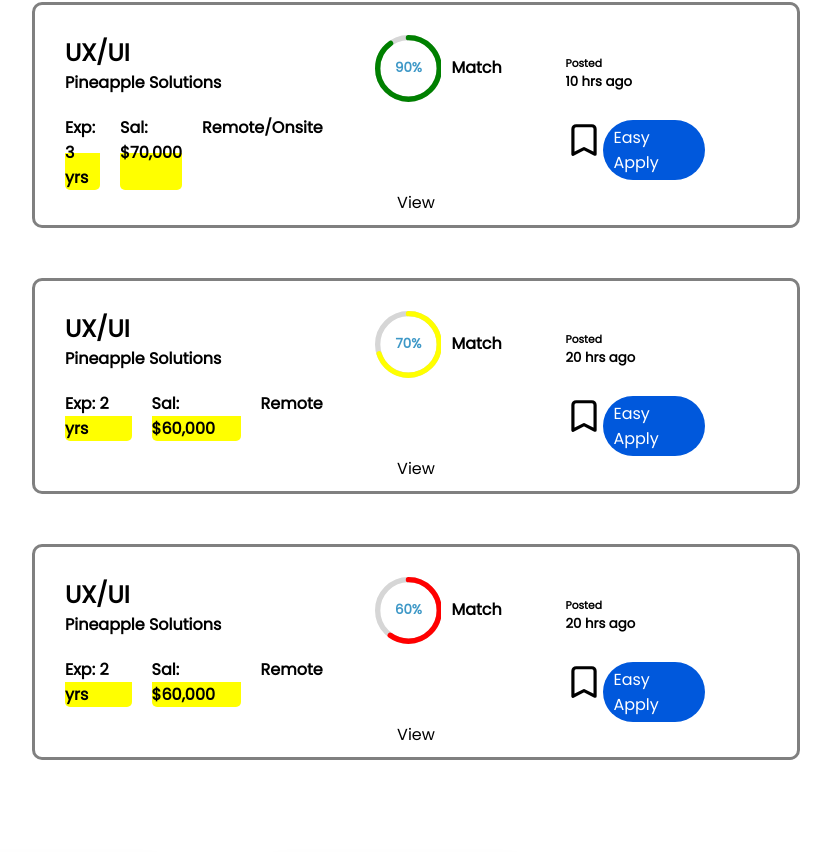
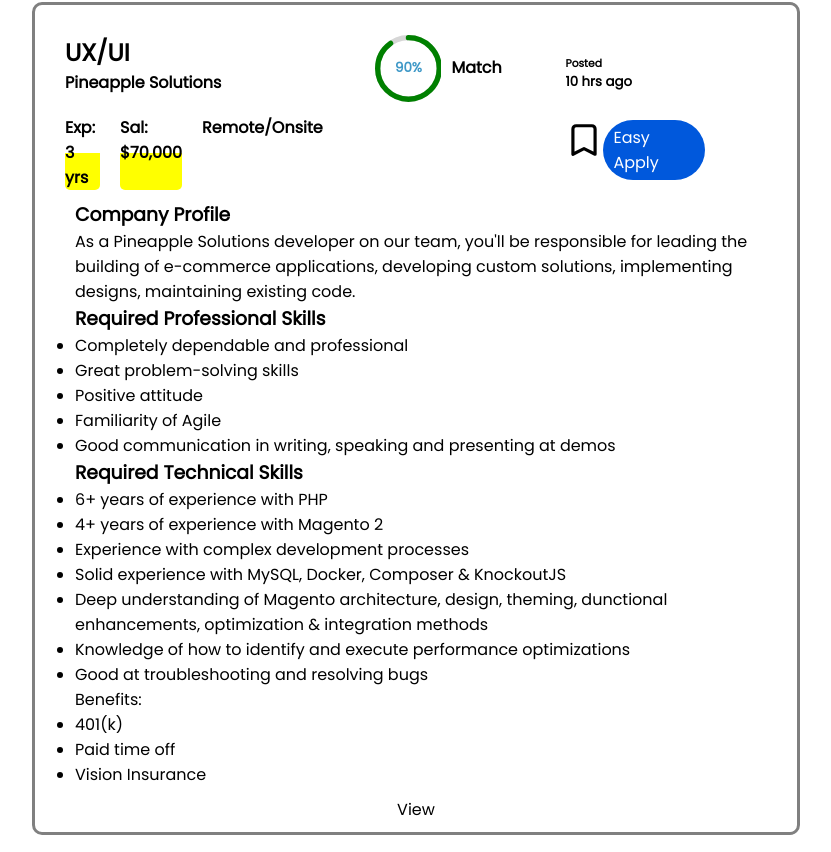
Before and after one commit to japyles/thinkful-hackathon, a React (Create React App) app: page / in a window 1280 px wide. Shown: the part 308-1160 px from the top of the page, without its empty margins (224-1055 px from the left). Built offline with nearby package versions, Linux system fonts and the light colour scheme.

Commit message:
fixing conflict

```diff
--- a/src/components/ListJobs.js
+++ b/src/components/ListJobs.js
@@ -9,8 +9,8 @@ import { IconContext } from "react-icons";
 
 function ListJobs() {
 
+    // FETCHING job data
     const [jobs, setJobs] = useState([]);
-    const [isActive, setIsActive] = useState(false);
 
     const fetchJobs=()=>{
       fetch('/jobData.json'
@@ -32,29 +32,54 @@ function ListJobs() {
     }
     useEffect(()=>{
       fetchJobs()
-    },[])
+    },[]);
 
-    const jobList = jobs.map((job) => {
+    // ACCORDIAN logic
+    const [isActive, setIsActive] = useState(null);
+
+    const handleAccordian = accordianNumber => {
+        setIsActive(isActive === accordianNumber? null : accordianNumber);
+    }
+
+    // LIST job data
+    const jobList = jobs.map((job, index) => {
+
+        // mapping array for professional skills, technical skills, and benefits to be in a list
+        const proSkills = job.required_pro_skills.map((skill) =>
+            <li>{skill}</li>
+        );
+
+        const techSkills = job.required_tech_skills.map((skill) =>
+        <li>{skill}</li>
+        );
+
+        const benefits = job.benefits.map((benefit) =>
+        <li>{benefit}</li>
+        );
+
         return (
+            /* JOB CARD SEARCH RESULTS */
             <div className={styles.card}>
                 <div className={styles.carddisplay}>
+
+                    {/* LEFT SIDE: title, comapny name, exp, sal, remote/onsite */}
                     <div className={styles.left}>
                         <h2>{job.title}</h2>
                         <h4>{job.company_name}</h4>
-
                         <div className={styles.info}>
                             <h4 className={styles.highlight}>Exp: {job.experience} yrs</h4>
                             <h4 className={styles.highlight}>Sal: ${job.salary} </h4>
-                        {/* <h4>{job.location.map((loc) => loc + '/')}</h4> */}
                             <h4>{job.location.join('/')}</h4>
-
                         </div>
                     </div>
+
+                    {/* RIGHT SIDE: progress bar/profile match, posted time, bookmark, easy apply button */}
                     <div className={styles.right}>
                         <div className={styles.progress}>
                         <h4 className={styles.progressbar}>
 
-                        { job.profile_match >= 90 ? <CircularProgressbar value={job.profile_match} text={`${job.profile_match}%`} styles={{ path: { stroke: 'green' }}}/> :
+                            {
+                                job.profile_match >= 90 ? <CircularProgressbar value={job.profile_match} text={`${job.profile_match}%`} styles={{ path: { stroke: 'green' }}}/> :
                                 job.profile_match >= 70 ? <CircularProgressbar value={job.profile_match} text={`${job.profile_match}%`} styles={{ path: { stroke: 'yellow' }}}/> :
                                 <CircularProgressbar value={job.profile_match} text={`${job.profile_match}%`} styles={{ path: { stroke: 'red' }}}/>
                             }
@@ -72,49 +97,40 @@ function ListJobs() {
                         </div>
                     </div>
                 </div>
-
-
-
             </div>
 
+            {/* ACCORDIAN data */}
             <div className="accordion">
-                    <div className="accordion-item">
-
-                    {isActive && <div className={styles.content}>
-
-                            <h4>Company Profile</h4>
+                <div id={job.job_id} className="accordion-item">
+                    <div className={isActive === index ? styles.accordianOpen : styles.accordianClose}>
+                        <div className={styles.content}>
+                            <h3>Company Profile</h3>
                             <p>{job.company_profile}</p>
 
-                            <h4>Required Professional Skills</h4>
-                            {job.required_pro_skills}
-
-                            <h4>Required Technical Skills</h4>
-                            {job.required_tech_skills}
-
+                            <h3>Required Professional Skills</h3>
+                                <ul>{proSkills}</ul>
+                            <h3>Required Technical Skills</h3>
+                                <ul>{techSkills}</ul>
                             <p>Benefits:</p>
-                            {job.benefits}
-
-
-
-                            </div>}
+                                <ul>{benefits}</ul>
+                        </div>
+                    </div>
                     <div
-                        className="accordion-title"
-                        onClick={() => setIsActive(!isActive)}
+                        className={styles.view}
+                        onClick={() => handleAccordian(index)}
                         >
-                        {/* <div>{job.title}</div> */}
-                        <div>{isActive ? 'View -' : 'View'}</div>
+                        {/* <div>{job.title}</div>
+                        <div>{isActive ? 'View -' : 'View'}</div> */}
+                        View
                     </div>
                     </div>
                 </div>
-
             </div>
-
-
-
         )
     });
 
     return (
+        // LIST jobs, using length to show how many jobs were found
         <div>
             <h3 className={styles.header}>{jobs.length} Jobs Found</h3>
             {jobList}
```
Lines whose indentation alone changed are shown as unchanged.
